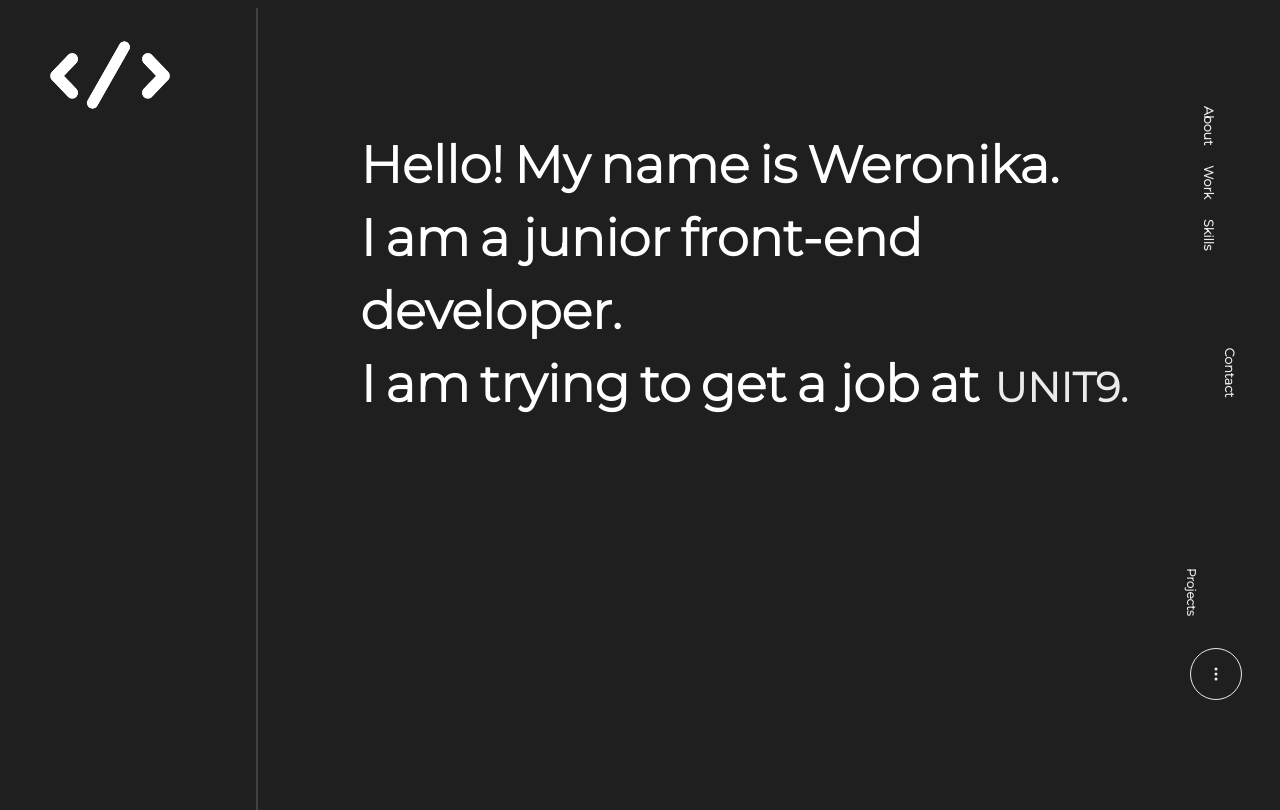
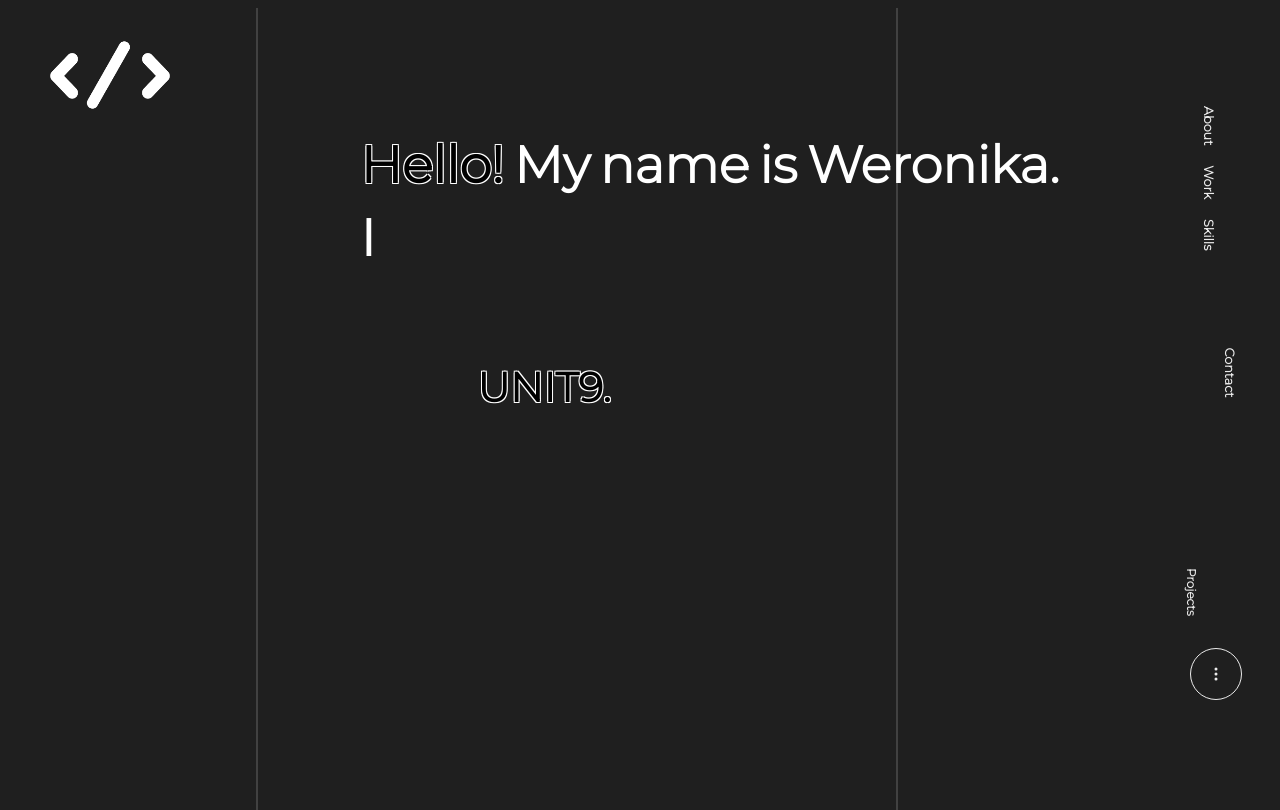
Before and after one commit to WeronikaSTNK/interactive-menu-sample, a React (Create React App) app: page /contact in a window 1280 px wide. Built offline with nearby package versions, Linux system fonts and the light colour scheme.

Commit message:
add progress

```diff
--- a/src/index.css
+++ b/src/index.css
@@ -16,11 +16,19 @@
 header {
   position: inherit
 }
+
+header :first-child {
+  left: 20%
+}
+
+header :last-child {
+  left: 70%
+}
 hr {
   border: 1px solid rgba(255, 255, 255, 0.151);
   height: 100vh;
   position: absolute;
-  left:20%;
+  z-index: 10000;
 }
 
 img {
--- a/src/layouts/Header.js
+++ b/src/layouts/Header.js
@@ -1,12 +1,12 @@
 import React from "react";
 import "../index.css";
-import Navigation from "../layouts/Navigation";
 export const Header = ({ logo }) => {
   return (
     <>
       <header>
         <hr />
         <img src={logo} alt="logo" />
+        <hr />
       </header>
     </>
   );
--- a/src/layouts/Navigation.js
+++ b/src/layouts/Navigation.js
@@ -37,6 +37,7 @@
             <BsThreeDotsVertical className="threeDots" />
           </div>
         </div>
+
       </nav>
     </>
   );
--- a/src/styles/about.scss
+++ b/src/styles/about.scss
@@ -22,79 +22,79 @@
   }
 }
 
-// h1 .introduction:nth-child(1) {
-//   animation-delay: 1s;
-//   color: black;
-//   text-shadow: -1px -1px 0 #fff, 1px -1px 0 #fff, -1px 1px 0 #fff,
-//     1px 1px 0 #fff;
-// }
+h1 .introduction:nth-child(1) {
+  animation-delay: 1s;
+  color: black;
+  text-shadow: -1px -1px 0 #fff, 1px -1px 0 #fff, -1px 1px 0 #fff,
+    1px 1px 0 #fff;
+}
 
-// h1 .introduction:nth-child(2) {
-//   animation-delay: 2s;
-// }
+h1 .introduction:nth-child(2) {
+  animation-delay: 2s;
+}
 
-// h1 .introduction:nth-child(3) {
-//   animation-delay: 2.3s;
-// }
-// h1 .introduction:nth-child(4) {
-//   animation-delay: 2.6s;
-// }
-// h1 .introduction:nth-child(5) {
-//   animation-delay: 3s;
-// }
+h1 .introduction:nth-child(3) {
+  animation-delay: 2.3s;
+}
+h1 .introduction:nth-child(4) {
+  animation-delay: 2.6s;
+}
+h1 .introduction:nth-child(5) {
+  animation-delay: 3s;
+}
 
-// h2 .introduction:nth-child(1) {
-//   animation-delay: 4.8s;
-// }
-// h2 .introduction:nth-child(2) {
-//   animation-delay: 5s;
-// }
+h2 .introduction:nth-child(1) {
+  animation-delay: 4.8s;
+}
+h2 .introduction:nth-child(2) {
+  animation-delay: 5s;
+}
 
-// h2 .introduction:nth-child(3) {
-//   animation-delay: 5.3s;
-// }
+h2 .introduction:nth-child(3) {
+  animation-delay: 5.3s;
+}
 
-// h2 .introduction:nth-child(4) {
-//   animation-delay: 5.6s;
-// }
-// h2 .introduction:nth-child(5) {
-//   animation-delay: 6s;
-// }
+h2 .introduction:nth-child(4) {
+  animation-delay: 5.6s;
+}
+h2 .introduction:nth-child(5) {
+  animation-delay: 6s;
+}
 
-// h2 .introduction:nth-child(6) {
-//     animation-delay: 6.5s;
-// }
+h2 .introduction:nth-child(6) {
+    animation-delay: 6.5s;
+}
 
-// h3 .introduction:nth-child(1) {
-//   animation-delay: 7s;
-// }
+h3 .introduction:nth-child(1) {
+  animation-delay: 7s;
+}
 
-// h3 .introduction:nth-child(2) {
-//   animation-delay: 8s;
-// }
+h3 .introduction:nth-child(2) {
+  animation-delay: 8s;
+}
 
-// h3 .introduction:nth-child(3) {
-//   animation-delay: 8.3s;
-// }
-// h3 .introduction:nth-child(4) {
-//   animation-delay: 8.6s;
-// }
-// h3 .introduction:nth-child(5) {
-//   animation-delay: 9s;
-// }
-// h3 .introduction:nth-child(6) {
-//   animation-delay: 9.5s;
-// }
-// h3 .introduction:nth-child(7) {
-//   animation-delay: 10s;
+h3 .introduction:nth-child(3) {
+  animation-delay: 8.3s;
+}
+h3 .introduction:nth-child(4) {
+  animation-delay: 8.6s;
+}
+h3 .introduction:nth-child(5) {
+  animation-delay: 9s;
+}
+h3 .introduction:nth-child(6) {
+  animation-delay: 9.5s;
+}
+h3 .introduction:nth-child(7) {
+  animation-delay: 10s;
 
-// }
-// h3 .introduction:nth-child(8)  {
-// animation-delay: 1s;
-// color: black;
-// text-shadow: -1px -1px 0 #fff, 1px -1px 0 #fff, -1px 1px 0 #fff, 1px 1px 0 #fff;
+}
+h3 .introduction:nth-child(8)  {
+animation-delay: 1s;
+color: black;
+text-shadow: -1px -1px 0 #fff, 1px -1px 0 #fff, -1px 1px 0 #fff, 1px 1px 0 #fff;
 
-// }
+}
 
 @keyframes tracking-out-contract {
   0% {
--- a/src/styles/nav.scss
+++ b/src/styles/nav.scss
@@ -17,7 +17,7 @@
   -o-transform-origin: 0% 0%;
   -ms-transform-origin: 0% 0%;
   animation: 1s normal forwards ease-in-out;
-  animation-name: slideout;
+  animation-name: slide-left;
 }
 .menuProjectsLabel {
   position: absolute;
@@ -79,9 +79,9 @@
   align-items: center;
   transition: all 500ms cubic-bezier(0.77, 0, 0.175, 1);
 
-button {
-  color: transparent;
-  background-color: transparent;
+  button {
+    color: transparent;
+    background-color: transparent;
   }
 }
 
@@ -96,7 +96,9 @@
 .menuProjectsLabel span:last-child {
   display: none;
 }
-
+.projects {
+  animation: 1s slide-out;
+}
 /* after activate*/
 .active {
   position: fixed;
@@ -107,6 +109,7 @@
   display: flex;
   justify-content: center;
   align-items: center;
+  animation: 1s slide-up;
 
   .naviBurgerDot {
     top: 2em;
@@ -123,6 +126,7 @@
 
   .menu {
     transition-delay: 0.1s;
+    animation: 1s slide-right;
   }
   .menuProjectsLabel span:last-child {
     display: flex;
@@ -143,6 +147,7 @@
   font-size: 5vw;
   transition: transform 250ms ease-in-out;
   transition: all 0.3s;
+
   ul {
     list-style: none;
   }
@@ -178,7 +183,7 @@
     opacity: 0;
   }
 }
-@keyframes slideout {
+@keyframes slide-left {
   from {
     margin-left: 100%;
   }
@@ -186,3 +191,33 @@
     margin-left: 0%;
   }
 }
+
+@keyframes slide-right {
+  from {
+    margin-right: 100%;
+  }
+  to {
+    margin-right: 0%;
+  }
+}
+
+
+@keyframes slide-up {
+  from {
+    margin-top: 100%;
+  }
+
+  to {
+    margin-top: 0%;
+  }
+}
+
+@keyframes slide-out {
+  from {
+    margin-bottom: 100%;
+  }
+
+  to {
+    margin-bottom: 0%;
+  }
+}
```
